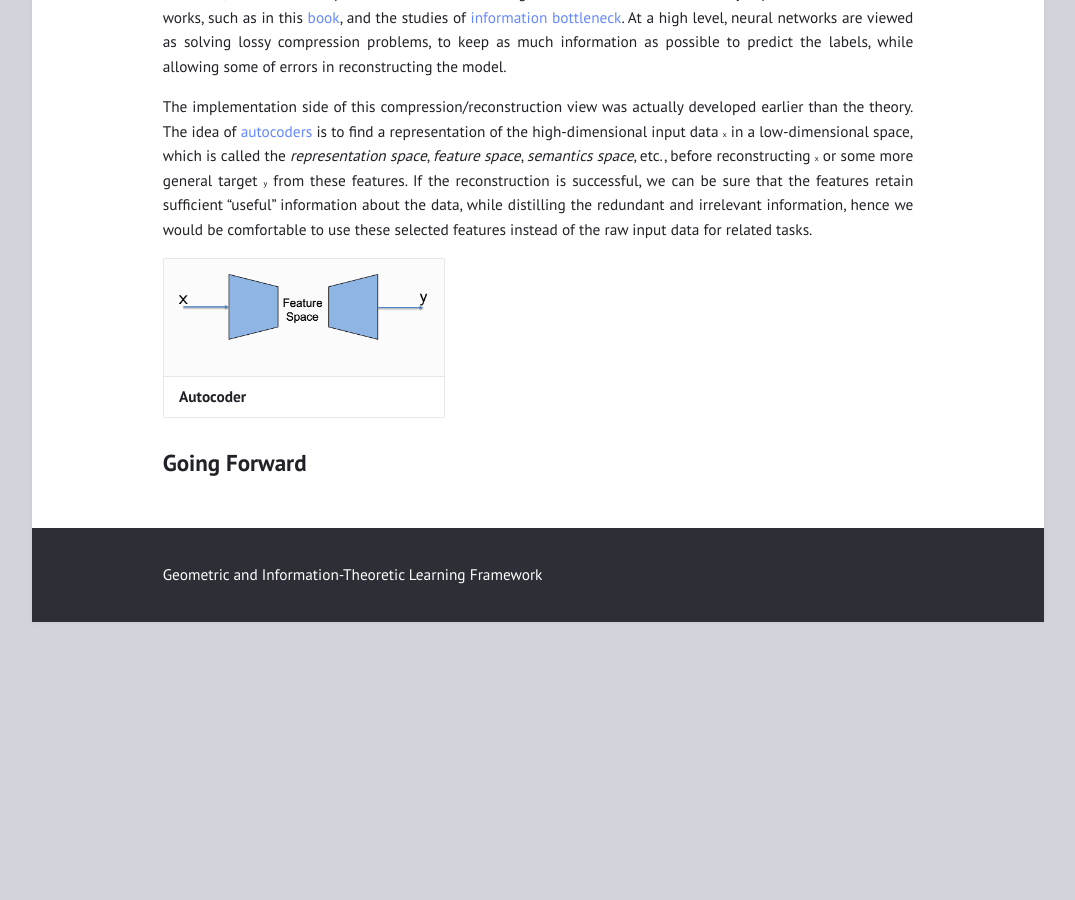
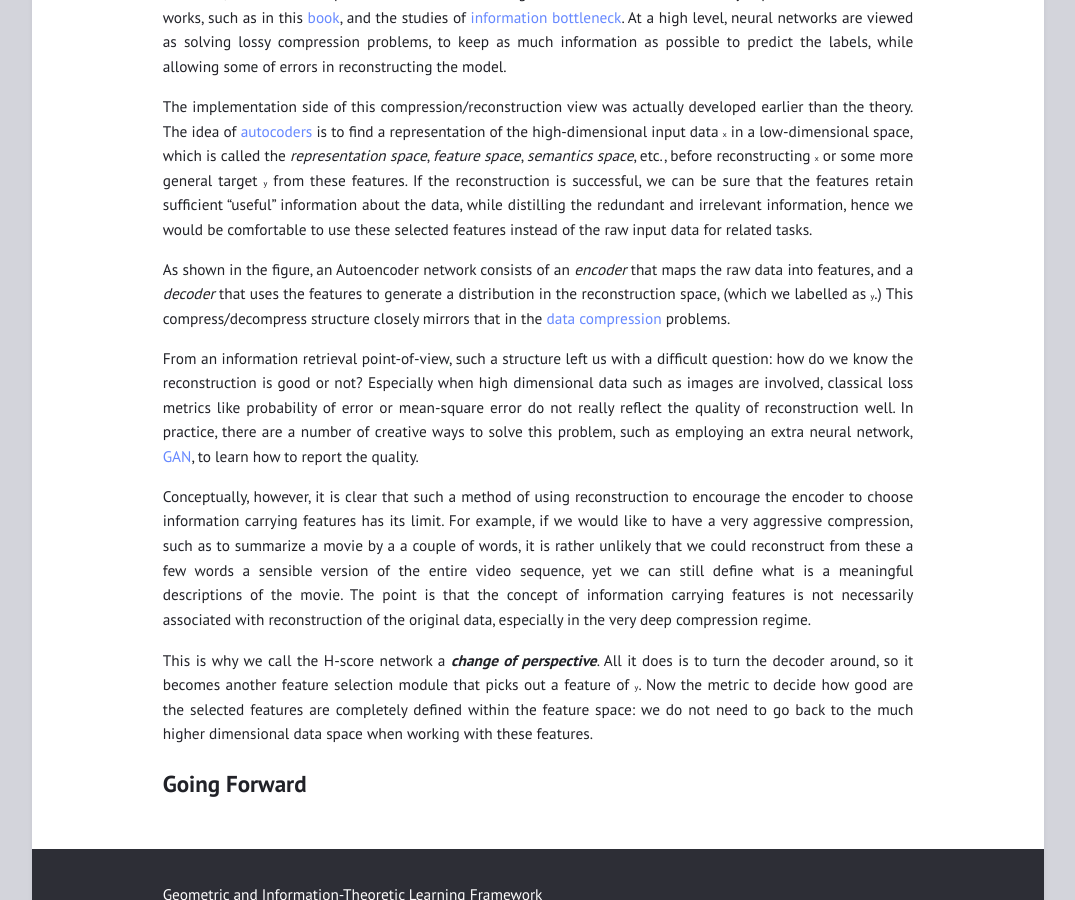
Before and after one commit to gilearning/gilearning.github.io, a Jekyll site: the page built from _posts/2022-08-24-HScore.md, in a window 1280 px wide and 900 px high, scrolled down 4326 px. Shown: the whole window, without its empty margins (102-1177 px from the left). Built offline with Jekyll 4.4.1, drawn with Linux system fonts in a browser that asks for light colours; formulas are drawn with MathJax 3; before the commit the page ends 4948 px from its top, so only the background shows below that.

Commit message:
change of perspective

```diff
--- a/_posts/2022-08-24-HScore.md
+++ b/_posts/2022-08-24-HScore.md
@@ -105,8 +105,8 @@
 
 Now we can imagine a neural network as shown in the figure, where we use two forward neural networks with inputs $\mathsf x$ and $\mathsf y$ separately, each can have its own network architecture of choice, to generate $k$-dimensional features $\underline{f}(\mathsf x)$ and $\underline{g}(\mathsf y)$. Together the two set of features are put together to evaluate the H-score, and we can back propagate the gradients to adjust the network weights to maximize the H-score. We call such a network the **_H-score Network_**.
 
-|![test image](/assets/Hscorenetwork.png){: width="250" }|
-|<b> H-Score Network </b>|
+|![test image](/assets/Hscorenetwork.png){: width="250" }|![test image](/assets/autocoder.png){: width="300" }|
+|<b> H-Score Network </b>|<b> Autocoder </b>|
 
 **Remarks**
 
@@ -141,8 +141,12 @@
 The implementation side of this compression/reconstruction view was actually developed earlier than the theory. The idea of [autocoders](https://en.wikipedia.org/wiki/Autoencoder)
 is to find a representation of the high-dimensional input data $\mathsf x$ in a low-dimensional space, which is called the _representation space_, _feature space_, _semantics space_, etc.,  before reconstructing $\mathsf x$ or some more general target $\mathsf y$ from these features. If the reconstruction is successful, we can be sure that the features retain sufficient "useful" information about the data, while distilling the redundant and irrelevant information, hence we would be comfortable to use these selected features instead of the raw input data for related tasks.
 
+As shown in the figure, an Autoencoder network consists of an _encoder_ that maps the raw data into features, and a _decoder_ that uses the features to generate a distribution in the reconstruction space, (which we labelled as $\mathsf y$.) This compress/decompress structure closely mirrors that in the [data compression](https://en.wikipedia.org/wiki/Data_compression) problems.
 
-|![test image](/assets/autocoder.png){: width="250" }|
-|<b> Autocoder </b>|
+From an information retrieval point-of-view, such a structure left us with a difficult question: how do we know the reconstruction is good or not? Especially when high dimensional data such as images are involved, classical loss metrics like probability of error or mean-square error do not really reflect the quality of reconstruction well. In practice, there are a number of creative ways to solve this problem, such as employing an extra neural network, [GAN](https://en.wikipedia.org/wiki/Generative_adversarial_network), to learn how to report the quality.
+
+Conceptually, however, it is clear that such a method of using reconstruction to encourage the encoder to choose information carrying features has its limit. For example, if we would like to have a very aggressive compression, such as to summarize a movie by a a couple of words, it is rather unlikely that we could reconstruct from these a few words a sensible version of the entire video sequence, yet we can still define what is a meaningful descriptions of the movie. The point is that the concept of information carrying features is not necessarily associated with reconstruction of the original data, especially in the very deep compression regime.
+
+This is why we call the H-score network a **_change of perspective_**. All it does is to turn the decoder around, so it becomes another feature selection module that picks out a feature of $\mathsf y$. Now the metric to decide how good are the selected features are completely defined within the feature space: we do not need to go back to the much higher dimensional data space when working with these features.
 
 ## Going Forward
```
